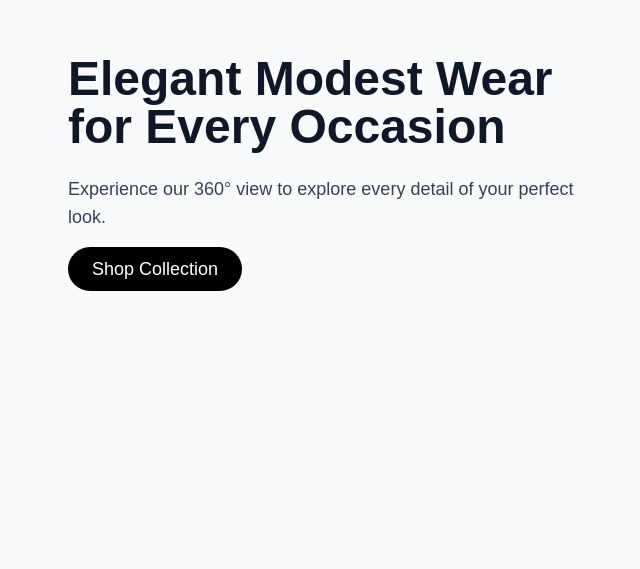
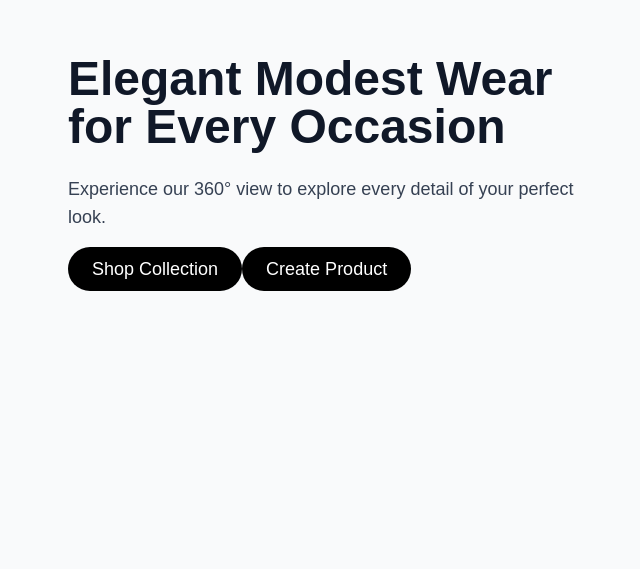
Before and after one commit to mosh1331/modfit-ecom-frontend, a Next.js app: page / in a window 1280 px wide. Shown: the part 231-800 px from the top of the page, without its empty margins (12-652 px from the left). Built offline with nearby package versions, Linux system fonts and the light colour scheme; no server answers.

Commit message:
temp link to create

```diff
--- a/src/components/landing/LandingPageView.jsx
+++ b/src/components/landing/LandingPageView.jsx
@@ -31,6 +31,7 @@ const LandingPage = () => {
           <h1 className="text-4xl md:text-5xl font-bold mb-6">Elegant Modest Wear for Every Occasion</h1>
           <p className="mb-6 text-lg text-gray-700">Experience our 360° view to explore every detail of your perfect look.</p>
           <Link href={`/products`}  className="bg-black text-white px-6 py-3 rounded-full text-lg hover:bg-gray-800">Shop Collection</Link>
+          <Link href={`/admin/product-manage/create`}  className="bg-black text-white px-6 py-3 rounded-full text-lg hover:bg-gray-800">Create Product</Link>
         </div>
         <div className="rounded-xl overflow-hidden shadow-lg w-1/2">
           {/* <ProductThreeSixty /> */}
```
